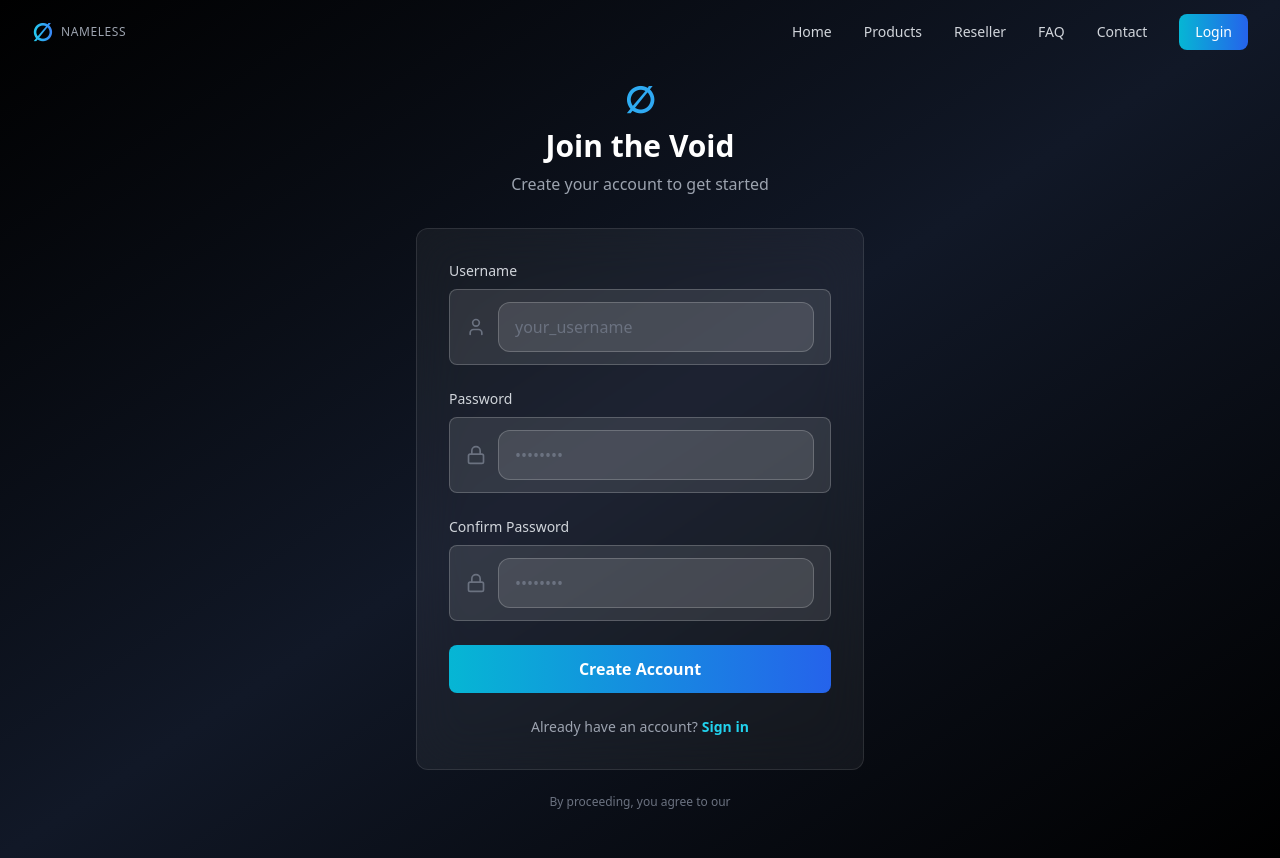
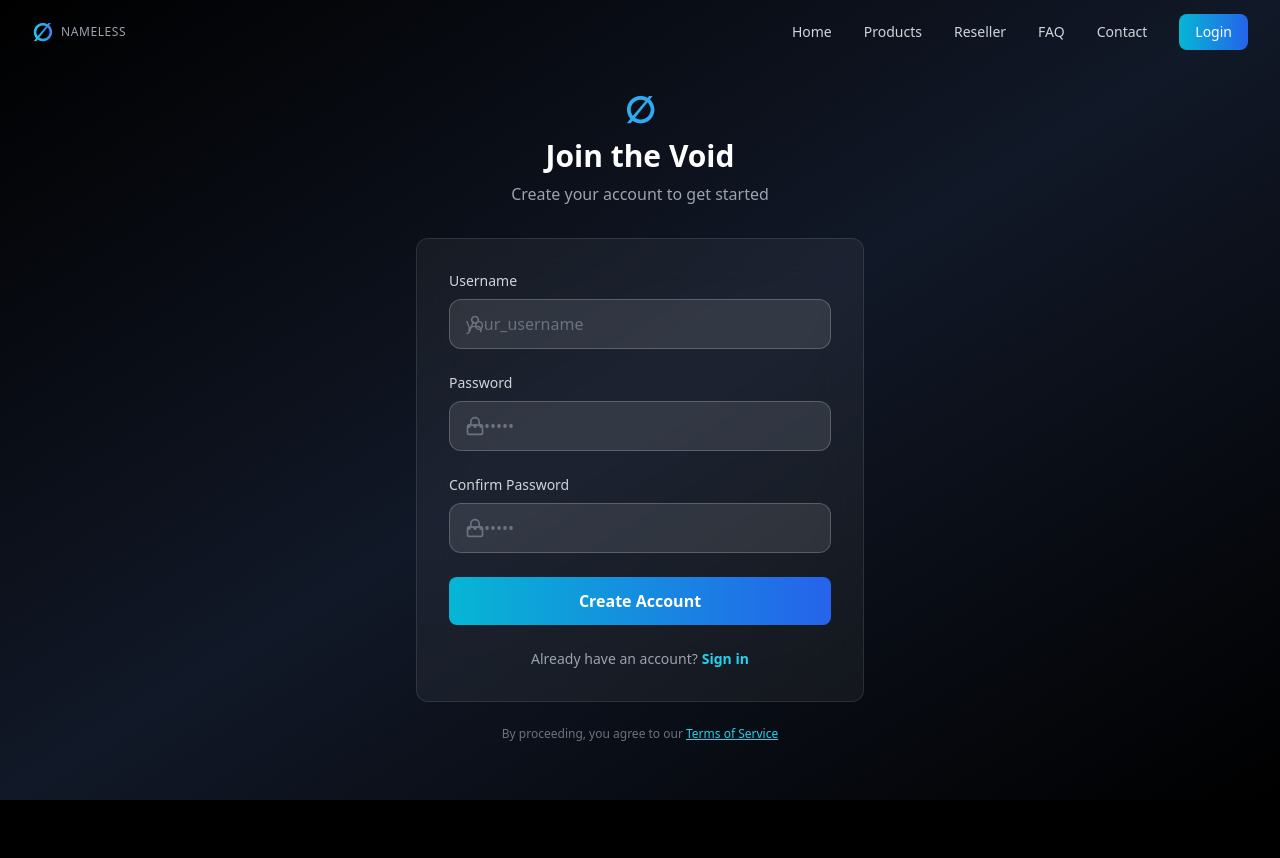
Before and after one commit to GodFirstAlways/nameless, a React (Vite) app: page /login in a window 1280 px wide. Both pictures are taken after a click on the button "Sign up". After the commit the page ends 800 px from the top, so only its background shows below. Built offline with nearby package versions, Linux system fonts and the light colour scheme; no server answers.

Commit message:
Auto update 26/02/2026 13:29:30.58

```diff
--- a/src/pages/Login.tsx
+++ b/src/pages/Login.tsx
@@ -136,13 +136,13 @@ export function Login() {
             <label className="block text-sm font-medium text-gray-300 mb-2">
               Username
             </label>
-            <div className="flex items-center gap-3 rounded-lg bg-white/10 border border-white/20 px-4 py-3 focus-within:border-cyan-500 transition-colors">
-              <User className="h-5 w-5 text-gray-500 shrink-0" />
+            <div className="relative">
+              <User className="absolute left-4 top-1/2 transform -translate-y-1/2 h-5 w-5 text-gray-500" />
               <input
                 type="text"
                 value={username}
                 onChange={(e) => setUsername(e.target.value)}
-                className="w-full pl-10 pr-4 py-3 rounded-lg bg-white/10 border border-white/20 text-white placeholder-gray-500 focus:outline-none focus:border-cyan-500 transition-colors"
+                className="w-full pl-12 pr-4 py-3 rounded-lg bg-white/10 border border-white/20 text-white placeholder-gray-500 focus:outline-none focus:border-cyan-500 transition-colors"
                 placeholder="your_username"
               />
             </div>
@@ -152,13 +152,13 @@ export function Login() {
             <label className="block text-sm font-medium text-gray-300 mb-2">
               Password
             </label>
-            <div className="flex items-center gap-3 rounded-lg bg-white/10 border border-white/20 px-4 py-3 focus-within:border-cyan-500 transition-colors">
-              <Lock className="h-5 w-5 text-gray-500 shrink-0" />
+            <div className="relative">
+              <Lock className="absolute left-4 top-1/2 transform -translate-y-1/2 h-5 w-5 text-gray-500" />
               <input
                 type="password"
                 value={password}
                 onChange={(e) => setPassword(e.target.value)}
-                className="w-full pl-10 pr-4 py-3 rounded-lg bg-white/10 border border-white/20 text-white placeholder-gray-500 focus:outline-none focus:border-cyan-500 transition-colors"
+                className="w-full pl-12 pr-4 py-3 rounded-lg bg-white/10 border border-white/20 text-white placeholder-gray-500 focus:outline-none focus:border-cyan-500 transition-colors"
                 placeholder="••••••••"
               />
             </div>
@@ -169,13 +169,13 @@ export function Login() {
               <label className="block text-sm font-medium text-gray-300 mb-2">
                 Confirm Password
               </label>
-              <div className="flex items-center gap-3 rounded-lg bg-white/10 border border-white/20 px-4 py-3 focus-within:border-cyan-500 transition-colors">
-                <Lock className="h-5 w-5 text-gray-500 shrink-0" />
+              <div className="relative">
+                <Lock className="absolute left-4 top-1/2 transform -translate-y-1/2 h-5 w-5 text-gray-500" />
                 <input
                   type="password"
                   value={confirmPassword}
                   onChange={(e) => setConfirmPassword(e.target.value)}
-                  className="w-full pl-10 pr-4 py-3 rounded-lg bg-white/10 border border-white/20 text-white placeholder-gray-500 focus:outline-none focus:border-cyan-500 transition-colors"
+                  className="w-full pl-12 pr-4 py-3 rounded-lg bg-white/10 border border-white/20 text-white placeholder-gray-500 focus:outline-none focus:border-cyan-500 transition-colors"
                   placeholder="••••••••"
                 />
               </div>
@@ -221,7 +221,10 @@ export function Login() {
         </form>
 
         <p className="text-center text-gray-500 text-xs mt-6">
-          By proceeding, you agree to our
+          By proceeding, you agree to our{' '}
+          <Link to="/tos" className="text-cyan-400 hover:text-cyan-300 underline">
+            Terms of Service
+          </Link>
         </p>
       </div>
     </div>
```
